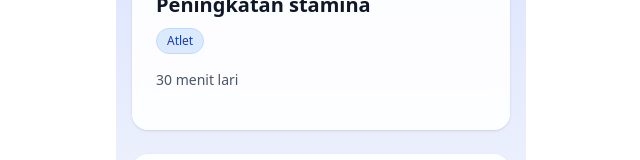
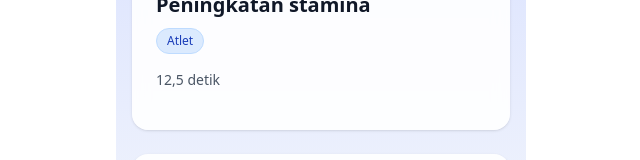
Before and after one commit to kikarin/Dispora, a Nuxt app: page /program-latihan/1/target/1 in a window 1280 px wide. Shown: the part 141-301 px from the top of the page, without its empty margins (319-959 px from the left). Built offline with nearby package versions, Linux system fonts and the light colour scheme.

Commit message:
fix final deploy

```diff
--- a/app/pages/program-latihan/[id]/target/[targetId]/index.vue
+++ b/app/pages/program-latihan/[id]/target/[targetId]/index.vue
@@ -188,7 +188,7 @@ const getTrendClass = (trend: string) => {
 const loadTargetInfo = () => {
   // Mock data based on targetId
   const targets = [
-    { id: 1, nama: "Peningkatan stamina", target: "30 menit lari", peserta: "Atlet" },
+    { id: 1, nama: "Peningkatan stamina", target: "12,5 detik", peserta: "Atlet" },
     { id: 2, nama: "Kekuatan otot", target: "50 push-up", peserta: "Atlet" },
     { id: 3, nama: "Analisis teknik", target: "Evaluasi video pertandingan", peserta: "Pelatih" },
     { id: 4, nama: "Persiapan alat", target: "Setup peralatan latihan", peserta: "Tenaga Pendukung" }
```
